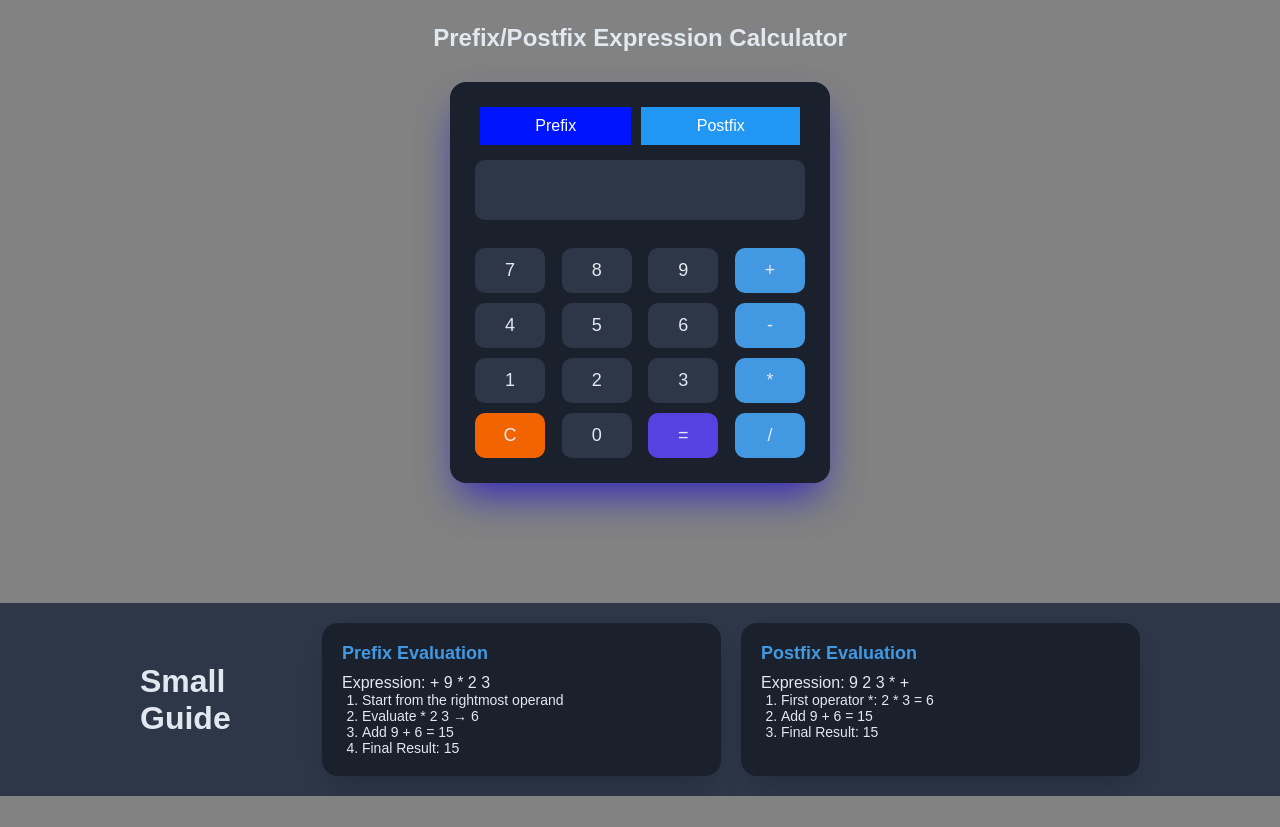
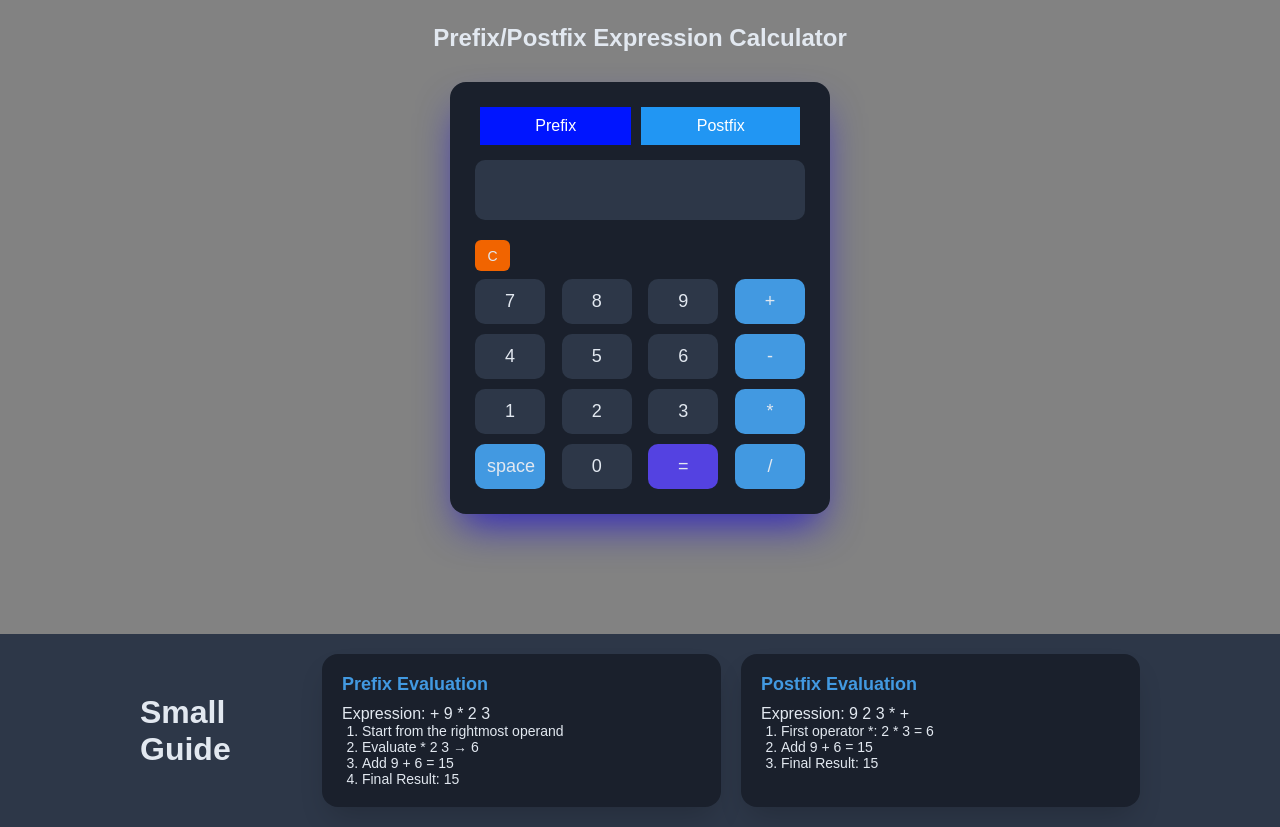
Before and after one commit to Jason-Boulos/prefix_postfix_calculator, a plain HTML site: page index.html in a window 1280 px wide. Shown: the part 59-886 px from the top of the page. Before the commit the page ends 855 px from the top, so only its background shows below. Drawn offline with Linux system fonts and the light colour scheme.

Commit message:
html css <> add space button

```diff
--- a/css/style.css
+++ b/css/style.css
@@ -96,8 +96,17 @@ body {
     background-color: #4299e1;
 }
 
+
 .button.clear {
+    width: 35px;
+    height: 31px;
     background-color: #f16400;
+    color: #e2e8f0;
+    border: none;
+    border-radius: 6px;
+    font-size: 14px;
+    padding: 5px;
+    cursor: pointer;
 }
 
 .button.equals {
--- a/index.html
+++ b/index.html
@@ -26,6 +26,7 @@
             <button id="postfixMode" class="postfix-mode">Postfix</button>
         </div>
         <input type="text" class="display" id="display" placeholder="" >
+        <button onclick="clearDisplay()" class="button clear">C</button>
         <div class="error" id="errorDisplay"></div>
             <div class="buttons">
                 <button onclick="appendToDisplay('7')" class="button">7</button>
@@ -43,7 +44,7 @@
                 <button onclick="appendToDisplay('3')"class="button">3</button>
                 <button onclick="appendToDisplay('*')"class="button operator">*</button>
 
-                <button onclick="clearDisplay()"class="button clear">C</button>
+                <button onclick="appendToDisplay(' ')"class="button operator">space</button>
                 <button onclick="appendToDisplay('0')"class="button">0</button>
                 <button  onclick="calculateResult()"class="button equals">=</button>
                 <button onclick="appendToDisplay('/')" class="button operator">/</button>
```
